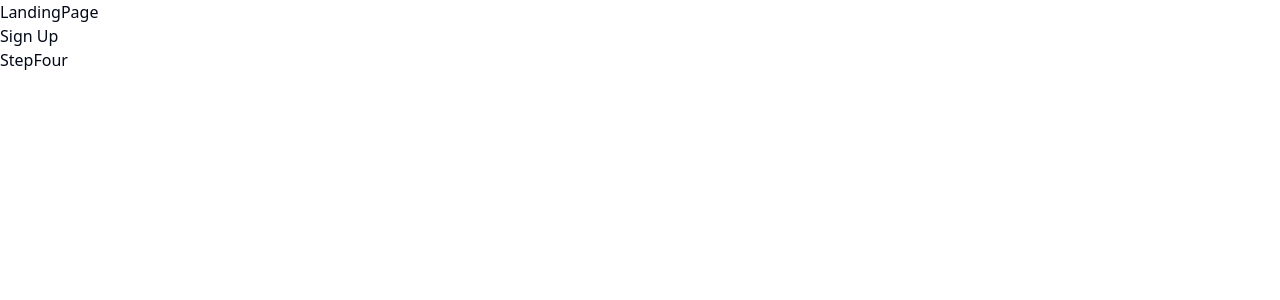
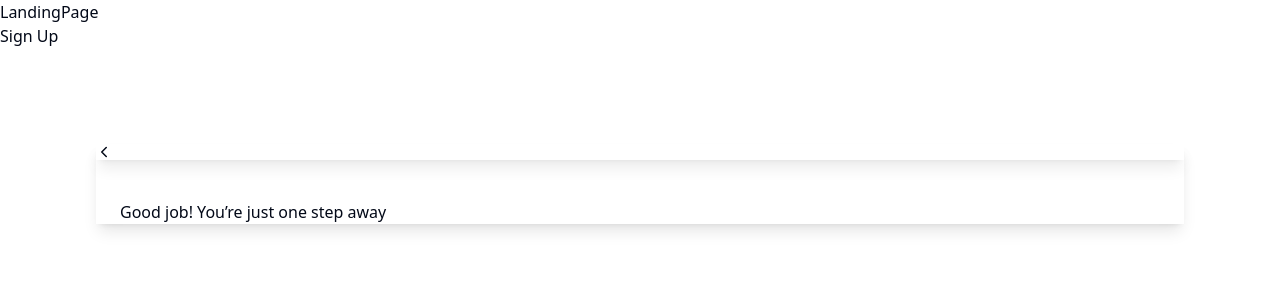
Before and after one commit to paddinghq/evolution, a Next.js app: page / in a window 1280 px wide. Shown: the top 300 px of the page. Built offline with nearby package versions, Linux system fonts and the light colour scheme.

Commit message:
sign up screen 4

```diff
--- a/app/(auth)/signup/step4/index.tsx
+++ b/app/(auth)/signup/step4/index.tsx
@@ -1,5 +1,18 @@
+import { IoChevronBack } from "react-icons/io5";
 const StepFour = () => {
-    return <div>StepFour</div>
+    return <div className="p-24 bg-[#fff] ">
+        <div className="shadow-lg">
+            <div className="shadow-lg">
+                <IoChevronBack />
+            </div>
+
+            <div className="mt-10 px-6">
+                <h5 >Good job! You’re just one step away</h5>
+            </div>
+
+        </div>
+
+    </div>
 }
 
 export default StepFour
```
